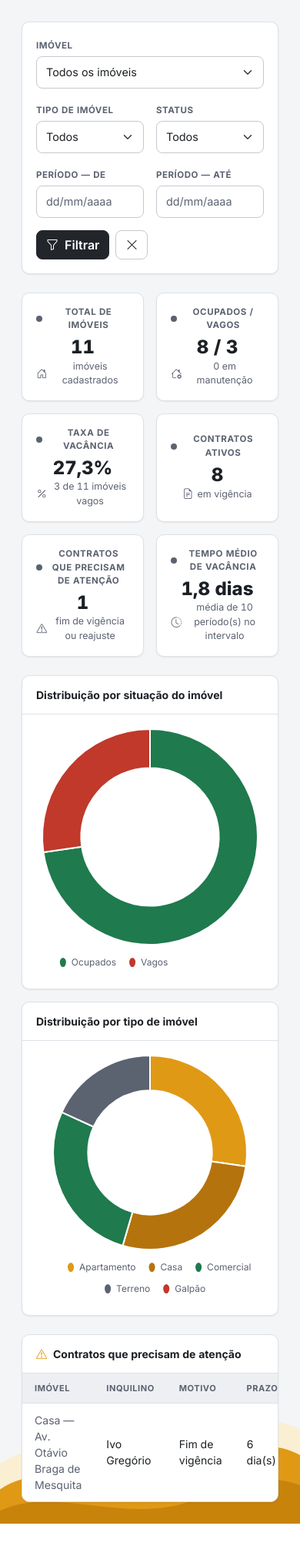
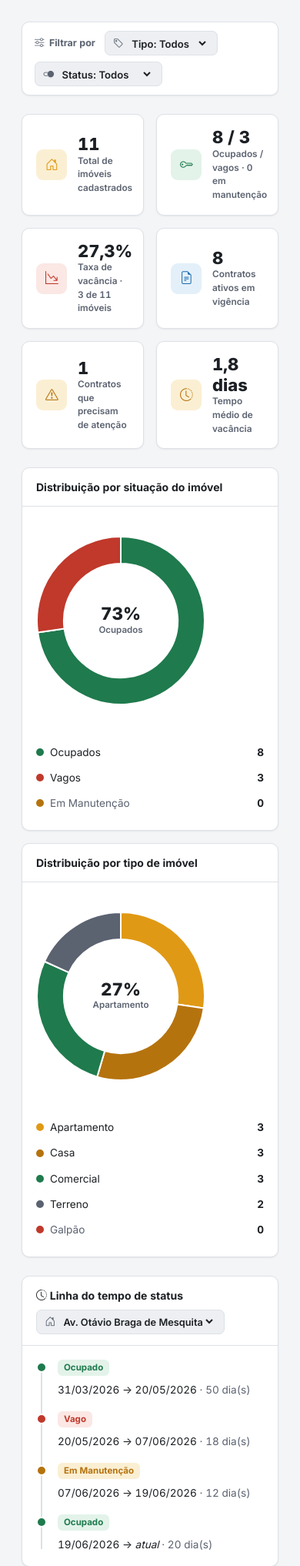
Before and after one commit to JulianoGarciaG/projeto-tcc, a Django app: page /dashboard/ in a window 390 px wide. Shown: the part 64-2098 px from the top of the page at 77% size. Before the commit the page ends 2043 px from the top, so only its background shows below. Run offline with Django 5.2, Linux system fonts and the light colour scheme; a user stored in the database is signed in; data comes from the database, SQL or seed files in the repository; some libraries are stand-ins or nearby versions.

Commit message:
feat(dashboard): redesign imobiliario filters, kpis and timeline
Restyle the Dashboard Imobiliario to match the approved prototype:
compact pill filters (Tipo/Status only, auto-submit on change), KPI
cards with a colored square icon, donut charts with a custom side
legend and centered percentage, and a status timeline that is always
visible with its own imovel selector.

The imovel and period filters are removed from the top filter bar.
The timeline now uses an independent `timeline_imovel_id` param that
no longer affects KPIs/donuts, defaulting to the first imovel by
address when none is selected.

Docs updated to reflect the new dashboard route (`/dashboard/`, not
`/`) and to drop the outdated placeholder/EXEMPLO note for the
contracts-needing-attention and average-vacancy-time KPIs, which have
used real data since the vacancy history feature shipped.

```diff
--- a/imoveis/views.py
+++ b/imoveis/views.py
@@ -135,28 +135,22 @@ def landing(request):
 
 @login_required
 def dashboard_imobiliario(request):
-    imovel_id = request.GET.get('imovel_id', '')
     tipo_filtro = request.GET.get('tipo', '')
     status_filtro = request.GET.get('status', '')
+    # Seletor de imóvel da linha do tempo — independente dos filtros de
+    # Tipo/Status acima, não afeta KPIs/donuts (brief do redesign visual).
+    timeline_imovel_id = request.GET.get('timeline_imovel_id', '')
 
-    # Filtro de período (dd/mm/aaaa via Flatpickr). Sem informar, a janela
-    # padrão são os últimos 90 dias — o suficiente para o KPI ter significado.
-    filtro_form = DashboardFiltroForm(request.GET)
-    data_inicio = data_fim = None
-    if filtro_form.is_valid():
-        data_inicio = filtro_form.cleaned_data.get('data_inicio')
-        data_fim = filtro_form.cleaned_data.get('data_fim')
-
+    # Janela fixa dos últimos 90 dias para o KPI de tempo médio de vacância
+    # e para a linha do tempo (não há mais filtro de período na UI).
     hoje = date.today()
-    janela_inicio = data_inicio or (hoje - timedelta(days=90))
-    janela_fim = data_fim or hoje
+    janela_inicio = hoje - timedelta(days=90)
+    janela_fim = hoje
     # Converte para datetime aware cobrindo o dia inteiro do fim.
     janela_inicio_dt = timezone.make_aware(datetime.combine(janela_inicio, datetime.min.time()))
     janela_fim_dt = timezone.make_aware(datetime.combine(janela_fim, datetime.max.time()))
 
     imoveis_qs = Imovel.objects.all()
-    if imovel_id:
-        imoveis_qs = imoveis_qs.filter(pk=imovel_id)
     if tipo_filtro:
         imoveis_qs = imoveis_qs.filter(tipo=tipo_filtro)
     if status_filtro:
@@ -198,7 +192,7 @@ def dashboard_imobiliario(request):
 
     # --- Tempo Médio de Vacância (agregado) ---
     # Períodos de vacância concluídos (data_fim preenchida) que se iniciaram
-    # dentro da janela, respeitando os filtros de imóvel/tipo/status.
+    # dentro da janela, respeitando os filtros de tipo/status.
     periodos_vagos = HistoricoStatusImovel.objects.filter(
         imovel__in=imoveis_qs, status='vago', data_fim__isnull=False,
         data_inicio__gte=janela_inicio_dt, data_inicio__lte=janela_fim_dt,
@@ -215,11 +209,17 @@ def dashboard_imobiliario(request):
         tempo_medio_vacancia = None
         vacancia_sem_dados = True
 
-    # --- Drill-down: linha do tempo (apenas quando 1 imóvel filtrado) ---
+    # --- Linha do tempo de status: seletor de imóvel independente dos
+    # filtros de Tipo/Status, sempre visível. Sem seleção, usa o primeiro
+    # imóvel cadastrado (ordenado por endereço) como padrão.
+    imoveis_lista = Imovel.objects.all().order_by('endereco')
+    if timeline_imovel_id:
+        imovel_selecionado = imoveis_lista.filter(pk=timeline_imovel_id).first()
+    else:
+        imovel_selecionado = imoveis_lista.first()
+
     imovel_timeline = None
-    imovel_selecionado = None
-    if imovel_id and total_imoveis == 1:
-        imovel_selecionado = imoveis_qs.first()
+    if imovel_selecionado:
         periodos = (imovel_selecionado.historico_status
                     .filter(data_inicio__lte=janela_fim_dt)
                     .filter(Q(data_fim__isnull=True) | Q(data_fim__gte=janela_inicio_dt))
@@ -252,15 +252,14 @@ def dashboard_imobiliario(request):
         'tempo_medio_vacancia': tempo_medio_vacancia,
         'vacancia_sem_dados': vacancia_sem_dados,
         'amostra_vacancia': amostra_vacancia,
-        # Drill-down / linha do tempo
+        # Linha do tempo de status (seletor de imóvel independente)
         'imovel_timeline': imovel_timeline,
         'imovel_selecionado': imovel_selecionado,
+        'timeline_imovel_id': str(imovel_selecionado.pk) if imovel_selecionado else '',
         # Filtros
-        'imoveis_lista': Imovel.objects.all(),
-        'filtro_imovel_id': imovel_id,
+        'imoveis_lista': imoveis_lista,
         'filtro_tipo': tipo_filtro,
         'filtro_status': status_filtro,
-        'filtro_form': filtro_form,
         'tipo_choices': Imovel.TIPO_CHOICES,
         'status_choices': Imovel.STATUS_CHOICES,
     }
--- a/static/css/shelter.css
+++ b/static/css/shelter.css
@@ -957,6 +957,168 @@ input[type="file"].input-dashed {
   color: var(--ink);
 }
 
+.dash-timeline-select {
+  display: inline-flex;
+  align-items: center;
+  gap: .4rem;
+  background: var(--sunken);
+  border: 1px solid var(--border);
+  border-radius: 7px;
+  padding: .3rem .65rem;
+  margin: 0;
+}
+.dash-timeline-select > i { color: var(--muted); font-size: .85rem; }
+.dash-timeline-select-input {
+  border: none;
+  background: transparent;
+  color: var(--ink);
+  font-size: .8rem;
+  font-weight: 600;
+  padding: 0;
+  min-width: 0;
+  max-width: 260px;
+}
+.dash-timeline-select-input:focus { outline: none; box-shadow: none; }
+
+/* ============================================================
+   14b. DASHBOARD IMOBILIARIO - Filtro compacto e KPIs alt
+   (reskin do dashboard raiz: filtros em pills + cards com icone)
+   ============================================================ */
+.dash-filterbar {
+  background: var(--surface);
+  border: 1px solid var(--border);
+  border-radius: 10px;
+  box-shadow: var(--shadow);
+  padding: .7rem 1rem;
+}
+.dash-filterbar-label {
+  font-size: .78rem;
+  font-weight: 700;
+  color: var(--muted);
+  display: inline-flex;
+  align-items: center;
+  gap: .4rem;
+  margin-right: .25rem;
+}
+.filter-pill {
+  display: inline-flex;
+  align-items: center;
+  gap: .4rem;
+  background: var(--sunken);
+  border: 1px solid var(--border);
+  border-radius: 7px;
+  padding: .3rem .65rem;
+  font-size: .82rem;
+  color: var(--ink);
+}
+.filter-pill > i { color: var(--muted); font-size: .85rem; }
+.filter-pill-select {
+  border: none;
+  background: transparent;
+  color: var(--ink);
+  font-size: .82rem;
+  font-weight: 600;
+  padding: 0;
+  min-width: 0;
+}
+.filter-pill-select:focus { outline: none; box-shadow: none; }
+
+/* KPI card alternativo: icone quadrado + valor/label alinhados a esquerda */
+.kpi-card-alt {
+  flex-direction: row;
+  align-items: center;
+  justify-content: flex-start;
+  text-align: left;
+  gap: .85rem;
+}
+.kpi-icon {
+  width: 40px;
+  height: 40px;
+  border-radius: 9px;
+  display: flex;
+  align-items: center;
+  justify-content: center;
+  font-size: 1.05rem;
+  flex-shrink: 0;
+}
+.kpi-icon-brand  { background: var(--brand-soft); color: var(--brand); }
+.kpi-icon-ok     { background: var(--ok-bg);      color: var(--ok); }
+.kpi-icon-danger { background: var(--danger-bg);  color: var(--danger); }
+.kpi-icon-info   { background: var(--info-bg);    color: var(--info); }
+.kpi-icon-warn   { background: var(--warn-bg);    color: var(--warn); }
+.kpi-card-alt .kpi-body { min-width: 0; }
+.kpi-card-alt .kpi-value {
+  font-size: 22px;
+  font-weight: 800;
+  color: var(--ink);
+  line-height: 1.2;
+}
+.kpi-card-alt .kpi-label {
+  font-size: .74rem;
+  font-weight: 600;
+  color: var(--muted);
+  text-transform: none;
+  letter-spacing: normal;
+  justify-content: flex-start;
+  margin-bottom: 0;
+}
+
+/* Donut com legenda lateral e valor central */
+.chart-donut-wrap {
+  display: flex;
+  align-items: center;
+  gap: 1.5rem;
+  flex-wrap: wrap;
+}
+.chart-wrapper-donut {
+  position: relative;
+  height: 220px;
+  width: 220px;
+  flex-shrink: 0;
+}
+.chart-donut-center {
+  position: absolute;
+  top: 50%;
+  left: 50%;
+  transform: translate(-50%, -50%);
+  text-align: center;
+  pointer-events: none;
+}
+.chart-donut-center-value {
+  font-size: 1.4rem;
+  font-weight: 800;
+  color: var(--ink);
+  line-height: 1.1;
+}
+.chart-donut-center-label {
+  font-size: .72rem;
+  color: var(--muted);
+  font-weight: 600;
+}
+.chart-legend {
+  list-style: none;
+  margin: 0;
+  padding: 0;
+  flex: 1;
+  min-width: 160px;
+}
+.chart-legend-item {
+  display: flex;
+  align-items: center;
+  gap: .5rem;
+  padding: .4rem 0;
+  font-size: .85rem;
+  color: var(--ink);
+}
+.chart-legend-dot {
+  width: 10px;
+  height: 10px;
+  border-radius: 50%;
+  flex-shrink: 0;
+}
+.chart-legend-label { flex: 1; }
+.chart-legend-value { font-weight: 700; color: var(--ink); }
+
 /* ============================================================
    15. PLACEHOLDER HACHURADO (cards de imovel sem foto - modulo 06)
    ============================================================ */
--- a/templates/imoveis/dashboard_imobiliario.html
+++ b/templates/imoveis/dashboard_imobiliario.html
@@ -7,105 +7,94 @@
 {% block content %}
 
 <!-- Filtros do Dashboard -->
-<div class="card mb-4">
-  <div class="card-body">
-  <form method="get" class="row g-3 align-items-end">
-    <div class="col-12 col-md-4">
-      <label class="form-label">Imóvel</label>
-      <select name="imovel_id" class="form-select">
-        <option value="">Todos os imóveis</option>
-        {% for im in imoveis_lista %}
-        <option value="{{ im.pk }}" {% if filtro_imovel_id == im.pk|stringformat:"s" %}selected{% endif %}>
-          {{ im.endereco|truncatechars:40 }}
-        </option>
-        {% endfor %}
-      </select>
-    </div>
-    <div class="col-6 col-md-2">
-      <label class="form-label">Tipo de imóvel</label>
-      <select name="tipo" class="form-select">
-        <option value="">Todos</option>
+<div class="dash-filterbar mb-4">
+  <form method="get" class="d-flex flex-wrap align-items-center gap-2">
+    <span class="dash-filterbar-label"><i class="bi bi-sliders"></i> Filtrar por</span>
+    <div class="filter-pill">
+      <i class="bi bi-tag"></i>
+      <select name="tipo" class="filter-pill-select" onchange="this.form.submit()">
+        <option value="">Tipo: Todos</option>
         {% for val, label in tipo_choices %}
         <option value="{{ val }}" {% if filtro_tipo == val %}selected{% endif %}>{{ label }}</option>
         {% endfor %}
       </select>
     </div>
-    <div class="col-6 col-md-2">
-      <label class="form-label">Status</label>
-      <select name="status" class="form-select">
-        <option value="">Todos</option>
+    <div class="filter-pill">
+      <i class="bi bi-toggle2-on"></i>
+      <select name="status" class="filter-pill-select" onchange="this.form.submit()">
+        <option value="">Status: Todos</option>
         {% for val, label in status_choices %}
         <option value="{{ val }}" {% if filtro_status == val %}selected{% endif %}>{{ label }}</option>
         {% endfor %}
       </select>
     </div>
-    <div class="col-6 col-md-2">
-      <label class="form-label">Período — de</label>
-      {{ filtro_form.data_inicio }}
-    </div>
-    <div class="col-6 col-md-2">
-      <label class="form-label">Período — até</label>
-      {{ filtro_form.data_fim }}
-    </div>
-    <div class="col-12 d-flex gap-2">
-      <button type="submit" class="btn btn-graphite">
-        <i class="bi bi-funnel me-1"></i> Filtrar
-      </button>
-      <a href="{% url 'dashboard' %}" class="btn btn-outline-secondary" title="Limpar filtros">
+    {% if filtro_tipo or filtro_status %}
+    <a href="{% url 'dashboard' %}" class="btn btn-outline-secondary btn-sm" title="Limpar filtros">
       <i class="bi bi-x-lg"></i>
     </a>
-    </div>
+    {% endif %}
   </form>
-  </div>
 </div>
 
 <!-- KPI Cards -->
 <div class="row g-3 mb-4">
   <div class="col-6 col-md-4 col-lg">
-    <div class="kpi-card">
-      <div class="kpi-label"><span class="kpi-dot kpi-dot-brand"></span>Total de Imóveis</div>
+    <div class="kpi-card kpi-card-alt">
+      <div class="kpi-icon kpi-icon-brand"><i class="bi bi-house-door"></i></div>
+      <div class="kpi-body">
         <div class="kpi-value">{{ total_imoveis }}</div>
-      <div class="kpi-aux"><i class="bi bi-house-door"></i> imóveis cadastrados</div>
+        <div class="kpi-label">Total de imóveis cadastrados</div>
+      </div>
     </div>
   </div>
   <div class="col-6 col-md-4 col-lg">
-    <div class="kpi-card">
-      <div class="kpi-label"><span class="kpi-dot kpi-dot-ok"></span>Ocupados / Vagos</div>
+    <div class="kpi-card kpi-card-alt">
+      <div class="kpi-icon kpi-icon-ok"><i class="bi bi-key"></i></div>
+      <div class="kpi-body">
         <div class="kpi-value">{{ ocupados }} / {{ vagos }}</div>
-      <div class="kpi-aux"><i class="bi bi-house-gear"></i> {{ manutencao }} em manutenção</div>
+        <div class="kpi-label">Ocupados / vagos · {{ manutencao }} em manutenção</div>
+      </div>
     </div>
   </div>
   <div class="col-6 col-md-4 col-lg">
-    <div class="kpi-card">
-      <div class="kpi-label"><span class="kpi-dot kpi-dot-danger"></span>Taxa de Vacância</div>
+    <div class="kpi-card kpi-card-alt">
+      <div class="kpi-icon kpi-icon-danger"><i class="bi bi-graph-down-arrow"></i></div>
+      <div class="kpi-body">
         <div class="kpi-value">{{ taxa_vacancia }}%</div>
-      <div class="kpi-aux"><i class="bi bi-percent"></i> {{ vagos }} de {{ total_imoveis }} imóveis vagos</div>
+        <div class="kpi-label">Taxa de vacância · {{ vagos }} de {{ total_imoveis }} imóveis</div>
+      </div>
     </div>
   </div>
   <div class="col-6 col-md-4 col-lg">
-    <div class="kpi-card">
-      <div class="kpi-label"><span class="kpi-dot kpi-dot-info"></span>Contratos Ativos</div>
+    <div class="kpi-card kpi-card-alt">
+      <div class="kpi-icon kpi-icon-info"><i class="bi bi-file-earmark-text"></i></div>
+      <div class="kpi-body">
         <div class="kpi-value">{{ contratos_ativos }}</div>
-      <div class="kpi-aux"><i class="bi bi-file-earmark-text"></i> em vigência</div>
+        <div class="kpi-label">Contratos ativos em vigência</div>
+      </div>
     </div>
   </div>
   <div class="col-6 col-md-4 col-lg">
-    <div class="kpi-card">
-      <div class="kpi-label"><span class="kpi-dot kpi-dot-warn"></span>Contratos que Precisam de Atenção</div>
+    <div class="kpi-card kpi-card-alt">
+      <div class="kpi-icon kpi-icon-warn"><i class="bi bi-exclamation-triangle"></i></div>
+      <div class="kpi-body">
         <div class="kpi-value">{{ contratos_atencao|length }}</div>
-      <div class="kpi-aux"><i class="bi bi-exclamation-triangle"></i> fim de vigência ou reajuste</div>
+        <div class="kpi-label">Contratos que precisam de atenção</div>
+      </div>
     </div>
   </div>
   <div class="col-6 col-md-4 col-lg">
-    <div class="kpi-card">
-      <div class="kpi-label"><span class="kpi-dot kpi-dot-warn"></span>Tempo Médio de Vacância</div>
+    <div class="kpi-card kpi-card-alt">
+      <div class="kpi-icon kpi-icon-warn"><i class="bi bi-clock-history"></i></div>
+      <div class="kpi-body">
         {% if vacancia_sem_dados %}
         <div class="kpi-value">—</div>
-      <div class="kpi-aux"><i class="bi bi-clock-history"></i> sem períodos de vacância concluídos no intervalo</div>
+        <div class="kpi-label">Tempo médio de vacância · sem dados no intervalo</div>
         {% else %}
         <div class="kpi-value">{{ tempo_medio_vacancia }} dias</div>
-      <div class="kpi-aux"><i class="bi bi-clock-history"></i> média de {{ amostra_vacancia }} período(s) no intervalo</div>
+        <div class="kpi-label">Tempo médio de vacância</div>
         {% endif %}
+      </div>
     </div>
   </div>
 </div>
@@ -118,8 +107,12 @@
         Distribuição por situação do imóvel
       </div>
       <div class="card-body">
-        <div class="chart-wrapper" style="height: 320px;">
+        <div class="chart-donut-wrap">
+          <div class="chart-wrapper chart-wrapper-donut">
             <canvas id="chartSituacao"></canvas>
+            <div class="chart-donut-center" id="chartSituacaoCenter"></div>
+          </div>
+          <ul class="chart-legend" id="chartSituacaoLegend"></ul>
         </div>
       </div>
     </div>
@@ -130,19 +123,34 @@
         Distribuição por tipo de imóvel
       </div>
       <div class="card-body">
-        <div class="chart-wrapper" style="height: 320px;">
+        <div class="chart-donut-wrap">
+          <div class="chart-wrapper chart-wrapper-donut">
             <canvas id="chartTipo"></canvas>
+            <div class="chart-donut-center" id="chartTipoCenter"></div>
+          </div>
+          <ul class="chart-legend" id="chartTipoLegend"></ul>
         </div>
       </div>
     </div>
   </div>
 </div>
 
-{% if imovel_timeline is not None %}
-<!-- Drill-down: linha do tempo de status do imóvel filtrado -->
+<!-- Linha do tempo de status: seletor de imóvel próprio, sempre visível -->
 <div class="card mb-4">
-  <div class="card-header">
-    <i class="bi bi-clock-history"></i> Linha do tempo de status — {{ imovel_selecionado.endereco|truncatechars:60 }}
+  <div class="card-header d-flex align-items-center justify-content-between flex-wrap gap-2">
+    <span><i class="bi bi-clock-history"></i> Linha do tempo de status</span>
+    <form method="get" class="dash-timeline-select">
+      {% if filtro_tipo %}<input type="hidden" name="tipo" value="{{ filtro_tipo }}">{% endif %}
+      {% if filtro_status %}<input type="hidden" name="status" value="{{ filtro_status }}">{% endif %}
+      <i class="bi bi-house-door"></i>
+      <select name="timeline_imovel_id" class="dash-timeline-select-input" onchange="this.form.submit()">
+        {% for im in imoveis_lista %}
+        <option value="{{ im.pk }}" {% if timeline_imovel_id == im.pk|stringformat:"s" %}selected{% endif %}>
+          {{ im.endereco|truncatechars:40 }}
+        </option>
+        {% endfor %}
+      </select>
+    </form>
   </div>
   <div class="card-body">
     {% if imovel_timeline %}
@@ -167,7 +175,6 @@
     {% endif %}
   </div>
 </div>
-{% endif %}
 
 <!-- Contratos que precisam de atenção -->
 <div class="card">
@@ -222,19 +229,30 @@
     return getComputedStyle(document.documentElement).getPropertyValue(name).trim();
   }
 
-  function legendConfig(muted) {
-    return {
-      position: 'bottom',
-      labels: {
-        color: muted,
-        font: { size: 12, family: 'Inter' },
-        padding: 16,
-        boxWidth: 10,
-        boxHeight: 10,
-        usePointStyle: true,
-        pointStyleWidth: 10,
+  function renderLegend(elId, labels, data, colors) {
+    const el = document.getElementById(elId);
+    const total = data.reduce((a, b) => a + b, 0);
+    el.innerHTML = labels.map((label, i) => {
+      const muted = data[i] === 0 ? ' text-muted' : '';
+      return `<li class="chart-legend-item${muted}">
+        <span class="chart-legend-dot" style="background:${colors[i]}"></span>
+        <span class="chart-legend-label">${label}</span>
+        <span class="chart-legend-value">${data[i]}</span>
+      </li>`;
+    }).join('');
+    return total;
   }
-    };
+
+  function renderCenter(elId, labels, data, total) {
+    const el = document.getElementById(elId);
+    if (!total) {
+      el.innerHTML = '<div class="chart-donut-center-value">0%</div><div class="chart-donut-center-label">Sem dados</div>';
+      return;
+    }
+    let maxIdx = 0;
+    for (let i = 1; i < data.length; i++) if (data[i] > data[maxIdx]) maxIdx = i;
+    const pct = Math.round((data[maxIdx] / total) * 100);
+    el.innerHTML = `<div class="chart-donut-center-value">${pct}%</div><div class="chart-donut-center-label">${labels[maxIdx]}</div>`;
   }
 
   function renderCharts() {
@@ -249,13 +267,16 @@
     const muted   = cssVar('--muted');
     const surface = cssVar('--surface');
 
+    const situacaoColors = [ok, danger, warn];
+    const tipoColors = [brand, warn, ok, muted, danger, info];
+
     chartSituacao = new Chart(document.getElementById('chartSituacao'), {
       type: 'doughnut',
       data: {
         labels: situacaoLabels,
         datasets: [{
           data: situacaoData,
-          backgroundColor: [ok, danger, warn],
+          backgroundColor: situacaoColors,
           borderWidth: 2,
           borderColor: surface,
         }]
@@ -263,10 +284,12 @@
       options: {
         responsive: true,
         maintainAspectRatio: false,
-        cutout: '64%',
-        plugins: { legend: legendConfig(muted) },
+        cutout: '68%',
+        plugins: { legend: { display: false } },
       }
     });
+    renderLegend('chartSituacaoLegend', situacaoLabels, situacaoData, situacaoColors);
+    renderCenter('chartSituacaoCenter', situacaoLabels, situacaoData, situacaoData.reduce((a, b) => a + b, 0));
 
     chartTipo = new Chart(document.getElementById('chartTipo'), {
       type: 'doughnut',
@@ -274,7 +297,7 @@
         labels: tipoLabels,
         datasets: [{
           data: tipoData,
-          backgroundColor: [brand, warn, ok, muted, danger, info],
+          backgroundColor: tipoColors,
           borderWidth: 2,
           borderColor: surface,
         }]
@@ -282,10 +305,12 @@
       options: {
         responsive: true,
         maintainAspectRatio: false,
-        cutout: '64%',
-        plugins: { legend: legendConfig(muted) },
+        cutout: '68%',
+        plugins: { legend: { display: false } },
       }
     });
+    renderLegend('chartTipoLegend', tipoLabels, tipoData, tipoColors);
+    renderCenter('chartTipoCenter', tipoLabels, tipoData, tipoData.reduce((a, b) => a + b, 0));
   }
 
   renderCharts();
```
Also changed, not shown: CLAUDE.md (+2 -2 lines), docs/03_regras_de_negocio.md (+9 -5 lines), docs/04_design_ui_ux.md (+8 -4 lines), imoveis/tests.py (+6 -5 lines). Lines whose indentation alone changed are shown as unchanged.
